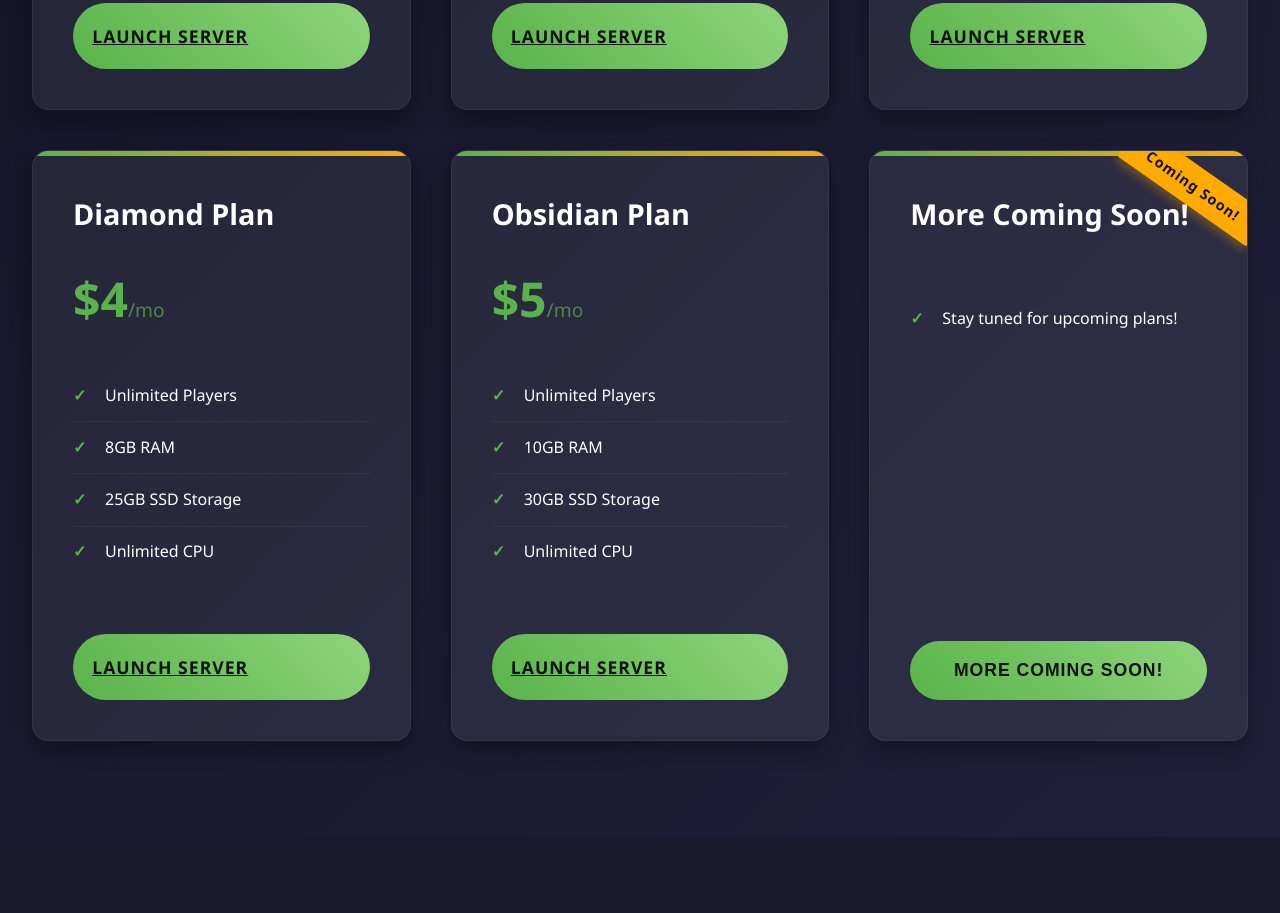
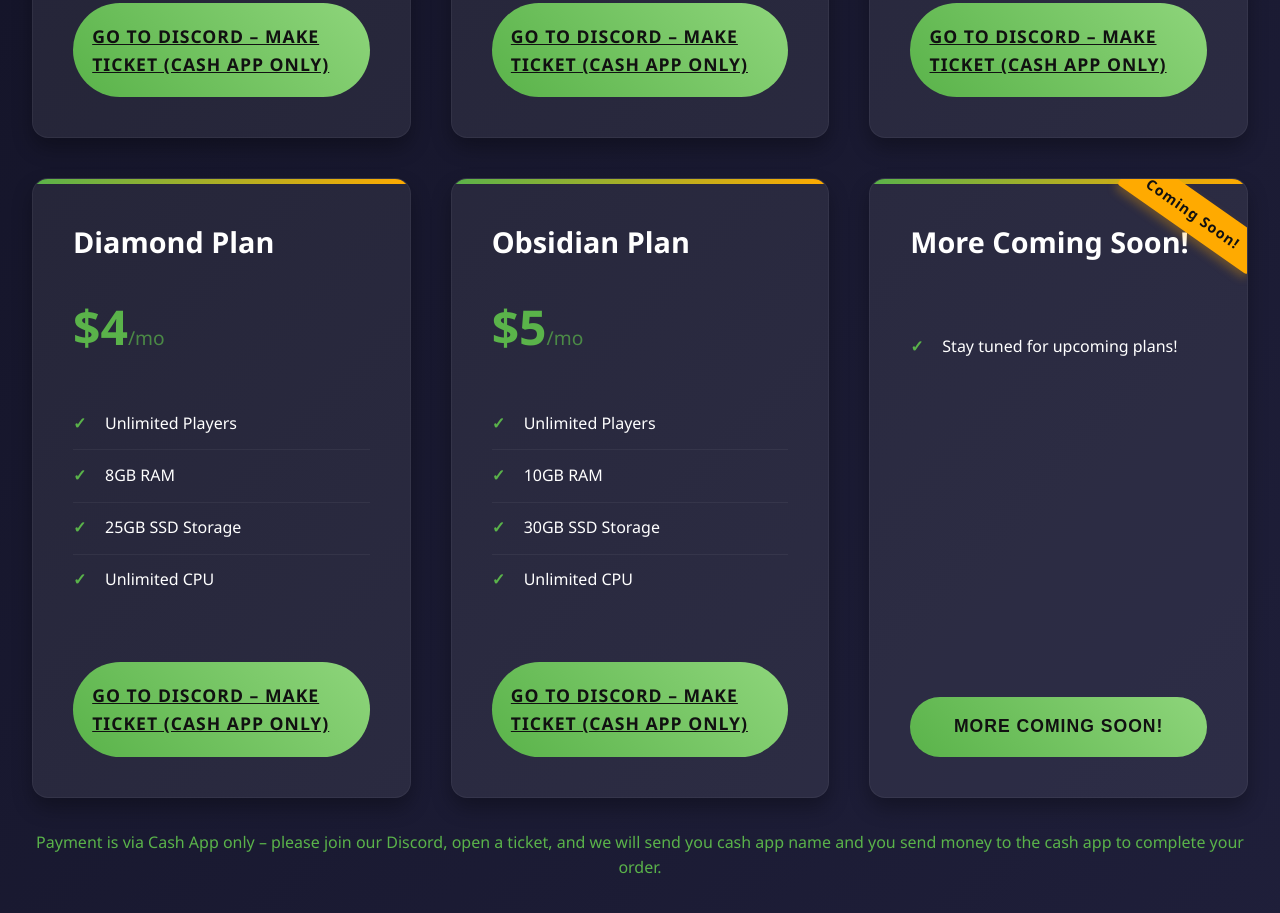
Before and after one commit to blueguy13/brugnewq, a plain HTML site: page minecraft.html in a window 1280 px wide. Shown: the part 1489-2402 px from the top of the page. Before the commit the page ends 2326 px from the top, so only its background shows below. Drawn offline with Linux system fonts and the light colour scheme.

Commit message:
Add files via upload

```diff
--- a/app.js
+++ b/app.js
@@ -12,7 +12,7 @@ function renderPlans() {
         </ul>
         ${plan.comingSoon
           ? '<button class="cta-button plan-button" disabled>More Coming Soon!</button>'
-          : '<a href="https://discord.gg/QhU6dcP4Vp" class="cta-button plan-button" target="_blank" rel="noopener noreferrer">Launch Server</a>'}
+          : '<a href="https://discord.gg/QhU6dcP4Vp" class="cta-button plan-button" target="_blank" rel="noopener noreferrer">Go to Discord – Make Ticket (Cash App Only)</a>'}
       </div>
     `).join('');
   }
@@ -49,6 +49,8 @@ function renderPlans() {
 
   animateOnScroll();
   window.addEventListener('scroll', animateOnScroll);
+
+  // Removed the event listener that prompted for payment proof
 }
 
 document.addEventListener('DOMContentLoaded', () => {
--- a/minecraft.html
+++ b/minecraft.html
@@ -38,6 +38,9 @@
       Minecraft Hosting Plans
     </h3>
     <div class="plans-container" id="minecraft-plans" style="max-width: 1400px; margin: 0 auto;"></div>
+    <p class="payment-info" style="text-align: center; color: var(--primary-color); margin-top: 2rem;">
+      Payment is via Cash App only – please join our Discord, open a ticket, and we will send you cash app name and you send money to the cash app to complete your order.
+    </p>
   </section>
 
   <script src="app.js" type="module"></script>
```
